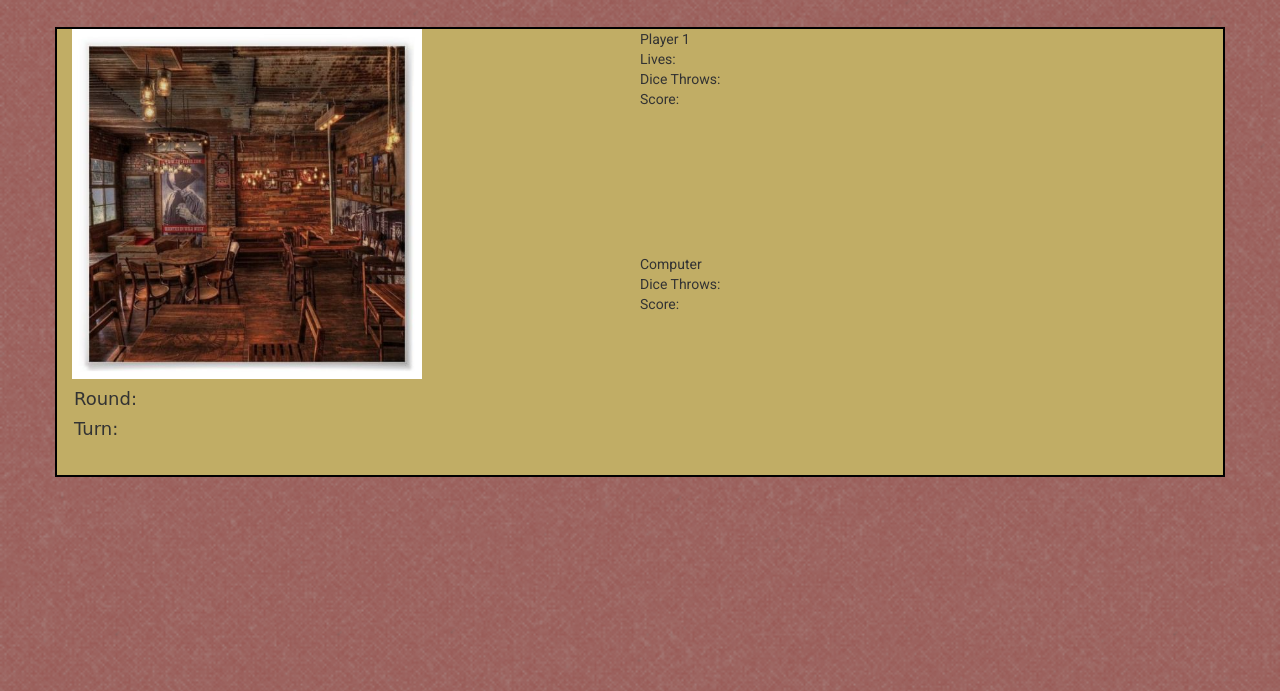
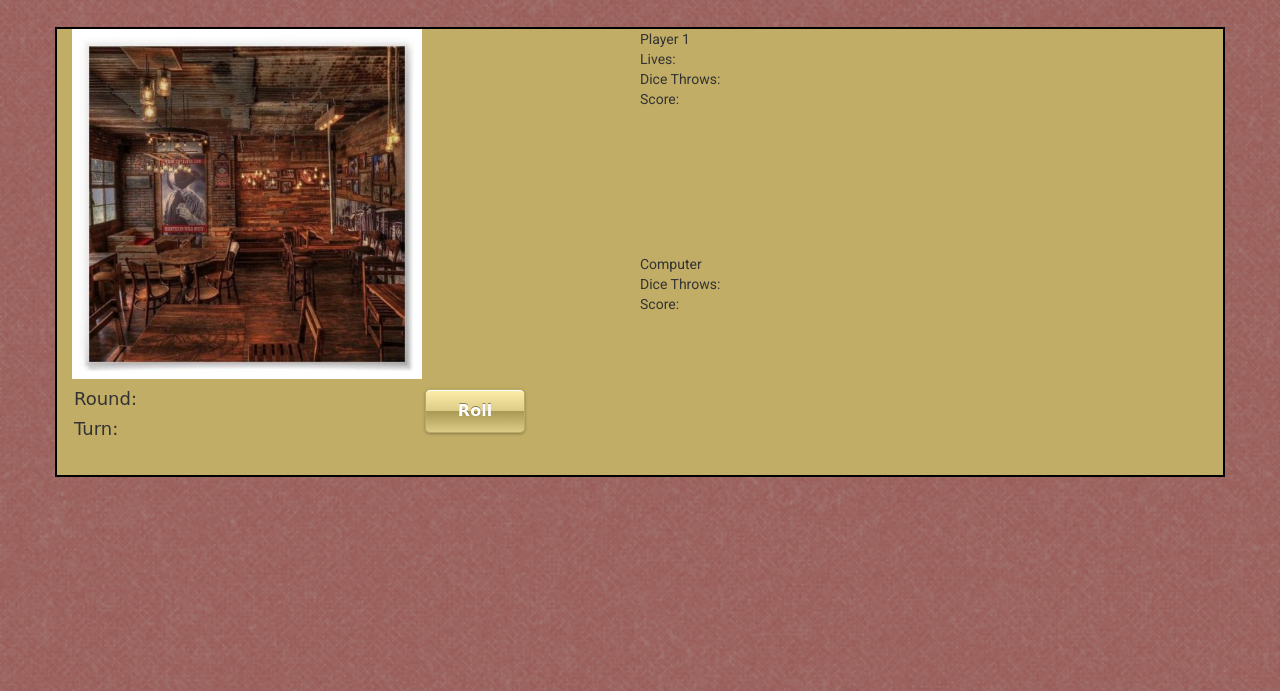
Before and after one commit to Asingerdev/mexico-dice-game, a plain HTML site: page index.html in a window 1280 px wide. Shown: the part 109-800 px from the top of the page. Drawn offline with nearby package versions, Linux system fonts and the light colour scheme; files whose address does not match are found by name; a web font is replaced by a local one.

Commit message:
Created dice roll button

```diff
--- a/css/bootstrap.css
+++ b/css/bootstrap.css
@@ -30,6 +30,23 @@ h1.Rye-font {
     margin: 10px 0px 10px 0px;
 }
 
+#roll-button{
+  width: 100px;
+  margin: 0 100px 0 0;
+  background: linear-gradient(180deg,#fea 0%,#dc8 49%,#a95 51%,#dc8 100%);
+  border-radius: 5px;
+  border: 1px solid #ba6;
+  border-width: 1px 1px 1px 1px;
+  padding: 10px 20px 10px 20px;
+  box-shadow: inset 0px 1px 0px #ffffff,0px 1px 3px rgba(0,0,0,0.3);
+  color: #fff;
+  font-size: 16px;
+  font-family: 'Rye', cursive;
+  font-weight: 900;
+  font-style: normal;
+  text-shadow: 0px -1px 0px rgba(0,0,0,0.4)
+}
+
 /* div.p-2 {
     background-color: gray !important;
     color: white;
--- a/index.html
+++ b/index.html
@@ -26,7 +26,7 @@
                 <img src="assets/images/saloon.png" class="img-fluid" class="mx-auto d-block" class="img-thumbnail" alt="saloon" style="width: 350px; height: auto;">
                 <h4>
                     <span id="round">Round:</span>
-                    <span></span>
+                    <span class="pull-right"><button type="button" class="btn btn-secondary btn-lg" data-toggle="button" aria-pressed="false" autocomplete="off" id="roll-button">Roll</button></span>
                 </h4>
                 <h4><span class="d-flex flex-row" id="turn">Turn:</span></h4>
             </div>
```
Also changed, not shown: js/scoring.js (added).
